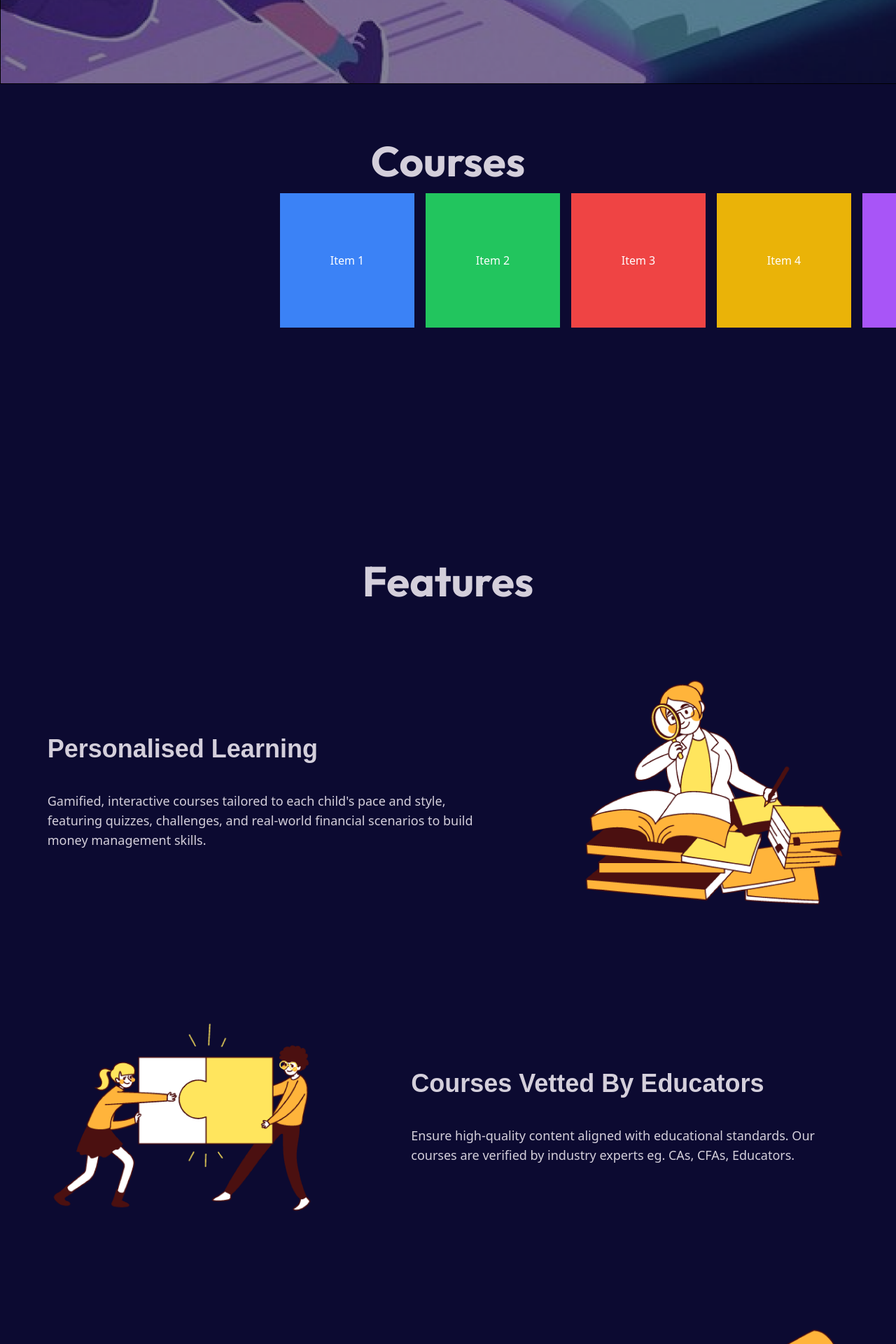
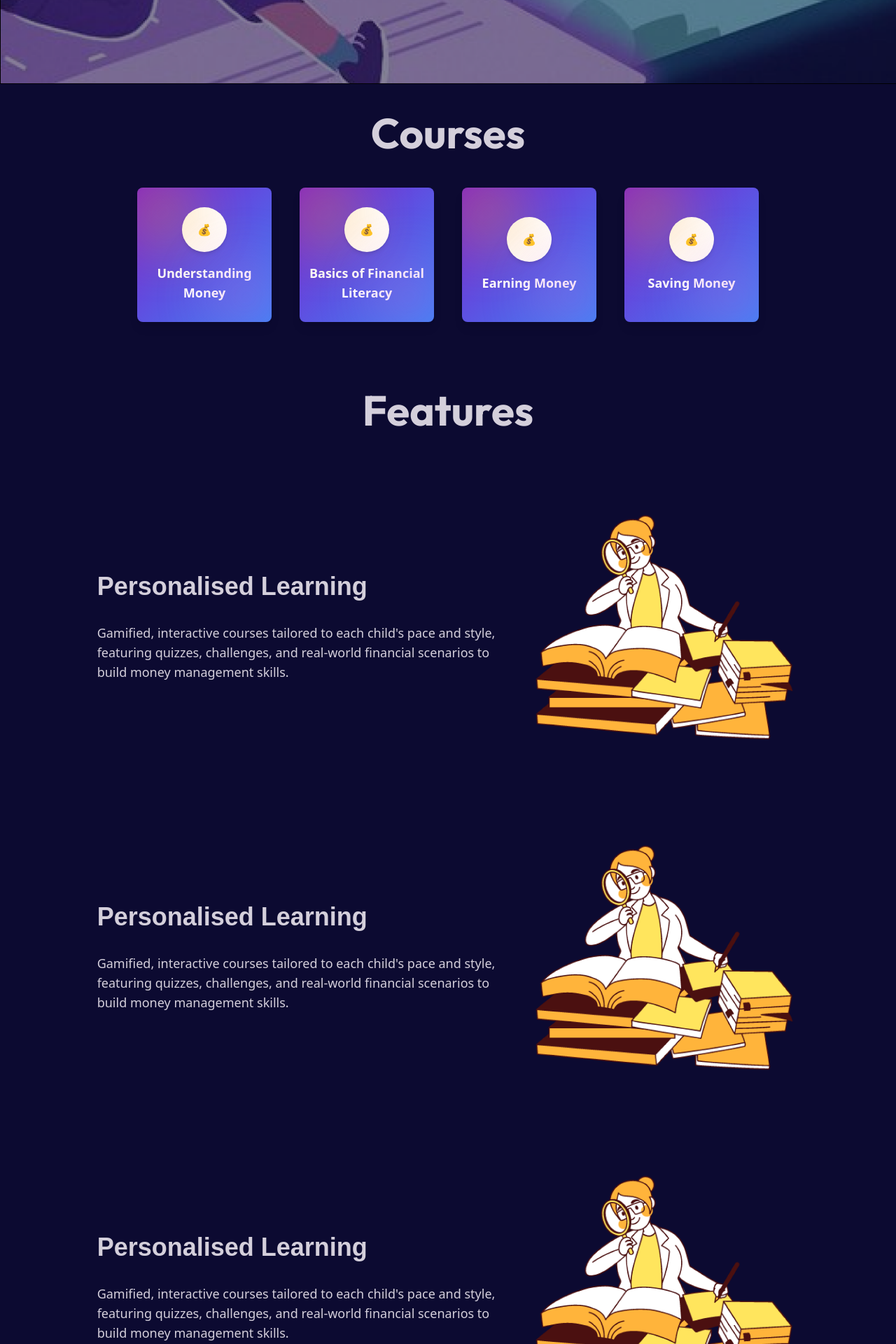
Before and after one commit to TekLingo/Fyntrest, a React (Vite) app in the folder frontend/: page / in a window 1280 px wide. Shown: the part 680-2600 px from the top of the page at 70% size. Built offline with nearby package versions, Linux system fonts and the light colour scheme; a web font is replaced by a local one.

Commit message:
sizings fixed

```diff
--- /dev/null
+++ b/frontend/src/components/Cards/CourseCard.jsx
@@ -0,0 +1,22 @@
+import React from 'react';
+
+const CourseCard = ({ title }) => {
+	return (
+		<div className="CourseCard w-48 h-48 bg-gradient-to-br from-purple-700 to-blue-500 rounded-lg flex flex-col items-center justify-center shadow-lg relative overflow-hidden">
+			{/* Decorative Span for Blur Effect */}
+			<span className="absolute w-28 h-28 bg-gradient-to-br from-yellow-400 to-orange-500 rounded-full blur-2xl opacity-30 -top-5 -left-5"></span>
+			<span className="absolute w-28 h-28 bg-gradient-to-br from-pink-400 to-purple-500 rounded-full blur-2xl opacity-30 -bottom-5 -right-5"></span>
+
+			{/* Icon Placeholder */}
+			<span className="w-16 h-16 bg-white rounded-full flex items-center justify-center mb-4 shadow-md">
+				{/* Use an emoji or custom icon as placeholder */}
+				💰
+			</span>
+
+			{/* Card Title */}
+			<h3 className="text-white text-lg font-semibold text-center">{title}</h3>
+		</div>
+	);
+};
+
+export default CourseCard;
--- /dev/null
+++ b/frontend/src/components/Cards/FeatureCard.jsx
@@ -0,0 +1,21 @@
+import React from 'react';
+
+const FeatureCard = ({ title, desc, img }) => {
+	return (
+		<div className="w-4/5 flex justify-around items-center mx-auto mt-12">
+			<div className="w-7/12">
+				<div className="text-4xl font-bold font-tittle">
+					<h2>{title}</h2>
+				</div>
+				<div className="text-lg mt-8">
+					<p>{desc}</p>
+				</div>
+			</div>
+			<div className="">
+				<img src={img} className="w-96 h-auto" alt="" />
+			</div>
+		</div>
+	);
+};
+
+export default FeatureCard;
--- a/frontend/src/pages/Home.jsx
+++ b/frontend/src/pages/Home.jsx
@@ -1,70 +1,83 @@
-import React from "react";
-import Navbar from "../components/Navbar";
-import Hero from "../assets/Images/landing page/hero img.png";
-import Learn from "../assets/Images/landing page/features/personalised.png";
-import Course from "../assets/Images/landing page/features/courses.png";
-import Tracking from "../assets/Images/landing page/features/tracking.png";
-import Curriculam from "../assets/Images/landing page/features/curriculam.png";
-import Game from "../assets/Images/landing page/try out/game.png";
-import Knowledge from "../assets/Images/landing page/try out/knowledge.png";
-import Quiz from "../assets/Images/landing page/try out/quiz.png";
-import { FaChevronRight } from "react-icons/fa6";
-import ScrollableDiv from "../components/Cards";
+import React from 'react';
+import { FaChevronRight } from 'react-icons/fa6';
+import Course from '../assets/Images/landing page/features/courses.png';
+import Curriculam from '../assets/Images/landing page/features/curriculam.png';
+import Learn from '../assets/Images/landing page/features/personalised.png';
+import Tracking from '../assets/Images/landing page/features/tracking.png';
+import Hero from '../assets/Images/landing page/hero img.png';
+import Game from '../assets/Images/landing page/try out/game.png';
+import Knowledge from '../assets/Images/landing page/try out/knowledge.png';
+import Quiz from '../assets/Images/landing page/try out/quiz.png';
+import CourseCard from '../components/Cards/CourseCard';
+import FeatureCard from '../components/Cards/FeatureCard';
+import Navbar from '../components/Navbar';
 
 const Home = () => {
 	return (
-    <div className="w-full min-h-screen">
+		<div className="w-full">
 			{/* Hero */}
 			<div
 				style={{ backgroundImage: `url(${Hero})` }}
 				className="w-full h-screen bg-cover bg-no-repeat flex flex-col"
 			>
 				<Navbar />
-        <div className="w-full mx-auto text-center flex flex-col mt-40 text-text-g gap-16">
-          <h1 className="font-tittle text-8xl uppercase">fyntrest</h1>
-          <h6 className="text-3xl">Financial Education Made Easy</h6>
+				<div className="w-full mx-auto text-center flex flex-col mt-40 text-text-g gap-10">
+					<h1 className="font-tittle text-6xl uppercase">fyntrest</h1>
+					<h6 className="text-4xl">Financial Education Made Easy</h6>
 					<button className="flex gap-4 mx-auto justify-center items-center text-black bg-secondary-d rounded-lg w-52 h-14 hover:scale-105 duration-300">
-            <p className="text-lg text-black text-center font-body">
 						Play to discover
-            </p>
 						<FaChevronRight />
 					</button>
 				</div>
 			</div>
 
 			{/* Courses */}
-      <div className="w-full h-screen">
-        <h1 className="font-body text-6xl text-center font-bold text-text-g mt-20">
+			<div className="w-full flex flex-col items-center">
+				<h1 className="font-body text-6xl text-center font-bold text-text-g mt-10">
 					Courses
 				</h1>
-        <div>
-          <ScrollableDiv />
+				<div className="flex gap-10 justify-center mt-12">
+					<CourseCard title="Understanding Money" />
+					<CourseCard title="Basics of Financial Literacy" />
+					<CourseCard title="Earning Money" />
+					<CourseCard title="Saving Money" />
 				</div>
 			</div>
 
 			{/* Features */}
-      <div className="w-full h-screen text-text-g">
-        <h1 className="font-body text-6xl text-center font-bold  mt-[-200px]">
+			<div className="w-full flex flex-col gap-10 text-text-g">
+				<h1 className="font-body text-6xl text-center font-bold mt-24">
 					Features
 				</h1>
-        <div className="flex col-span-2 justify-around items-center mx-auto mt-20">
-          <div className="max-w-[625px]">
-            <div className="text-4xl font-bold font-tittle">
-              <h2>Personalised Learning</h2>
-            </div>
-            <div className="text-lg mt-10">
-              <p>
-                Gamified, interactive courses tailored to each child's pace and
+				<FeatureCard
+					title="Personalised Learning"
+					desc="Gamified, interactive courses tailored to each child's pace and
 								style, featuring quizzes, challenges, and real-world financial
-                scenarios to build money management skills.
-              </p>
-            </div>
-          </div>
-          <div className="">
-            <img src={Learn} className="w-96 h-auto" alt="" />
-          </div>
-        </div>
-        <div className="flex col-span-2 justify-around items-center mx-auto mt-20">
+								scenarios to build money management skills."
+					img={Learn}
+				/>
+				<FeatureCard
+					title="Personalised Learning"
+					desc="Gamified, interactive courses tailored to each child's pace and
+								style, featuring quizzes, challenges, and real-world financial
+								scenarios to build money management skills."
+					img={Learn}
+				/>
+				<FeatureCard
+					title="Personalised Learning"
+					desc="Gamified, interactive courses tailored to each child's pace and
+								style, featuring quizzes, challenges, and real-world financial
+								scenarios to build money management skills."
+					img={Learn}
+				/>
+				<FeatureCard
+					title="Personalised Learning"
+					desc="Gamified, interactive courses tailored to each child's pace and
+								style, featuring quizzes, challenges, and real-world financial
+								scenarios to build money management skills."
+					img={Learn}
+				/>
+				{/* <div className="flex col-span-2 justify-around items-center mx-auto mt-20">
 					<div className="">
 						<img src={Course} className="w-96 h-auto" alt="" />
 					</div>
@@ -113,29 +126,46 @@ const Home = () => {
 							</p>
 						</div>
 					</div>
-        </div>
+				</div> */}
 			</div>
 
-      {/* Tryout */}
-      <div className="w-full h-screen text-text-g">
-        <h1 className="font-body text-6xl text-center font-bold mt-[1200px] mb-20">
+			{/* Tryout Section */}
+			<div className="w-full text-text-g py-20">
+				{/* Section Title */}
+				<h1 className="font-body text-6xl text-center font-bold mb-20">
 					TryOut
 				</h1>
-        <div className="grid grid-cols-2 mx-[436px] items-center justify-center gap-4">
-          <div className="flex flex-col gap-6">
-            <button className="flex col-span-2 justify-around items-center mx-auto bg-secondary-lt w-[500px] rounded-2xl">
-              <p className="text-text-d">Test your knowledge</p>
-              <img src={Knowledge} className="w-60 h-auto" alt="" />
+
+				{/* Grid Layout */}
+				<div className="grid grid-cols-1 md:grid-cols-2 gap-10 px-8 w-4/5 mx-auto items-stretch">
+					{/* Left Column */}
+					<div className="flex flex-col justify-between gap-6">
+						{/* Knowledge Button */}
+						<button className="flex items-center justify-between bg-secondary-lt rounded-2xl p-6 shadow-lg h-[200px]">
+							<p className="text-text-d font-medium text-xl">
+								Test your knowledge
+							</p>
+							<img
+								src={Knowledge}
+								className="w-20 h-auto"
+								alt="Knowledge Icon"
+							/>
 						</button>
-            <button className="flex col-span-2 justify-around items-center mx-auto bg-secondary-dt w-[500px] rounded-2xl">
-              <img src={Quiz} className="w-60 h-auto" alt="" />
-              <p className="text-text-d">Quick Quizzes</p>
+
+						{/* Quiz Button */}
+						<button className="flex items-center justify-between bg-secondary-dt rounded-2xl p-6 shadow-lg h-[200px]">
+							<img src={Quiz} className="w-20 h-auto" alt="Quiz Icon" />
+							<p className="text-text-d font-medium text-xl">Quick Quizzes</p>
 						</button>
 					</div>
-          <div className="">
-            <button className="flex flex-col justify-center mx-auto bg-secondary-dt w-[500px] h-[419px] rounded-2xl">
-              <img src={Game} className="w-60 h-auto" alt="" />
-              <p className="text-text-d">Learn through Games</p>
+
+					{/* Right Column */}
+					<div>
+						<button className="flex flex-col items-center justify-center bg-secondary-dt w-full h-[419px] rounded-2xl p-6 shadow-lg">
+							<img src={Game} className="w-32 h-auto" alt="Game Icon" />
+							<p className="text-text-d font-medium text-xl mt-4">
+								Learn through Games
+							</p>
 						</button>
 					</div>
 				</div>
```
Lines whose indentation alone changed are shown as unchanged.
